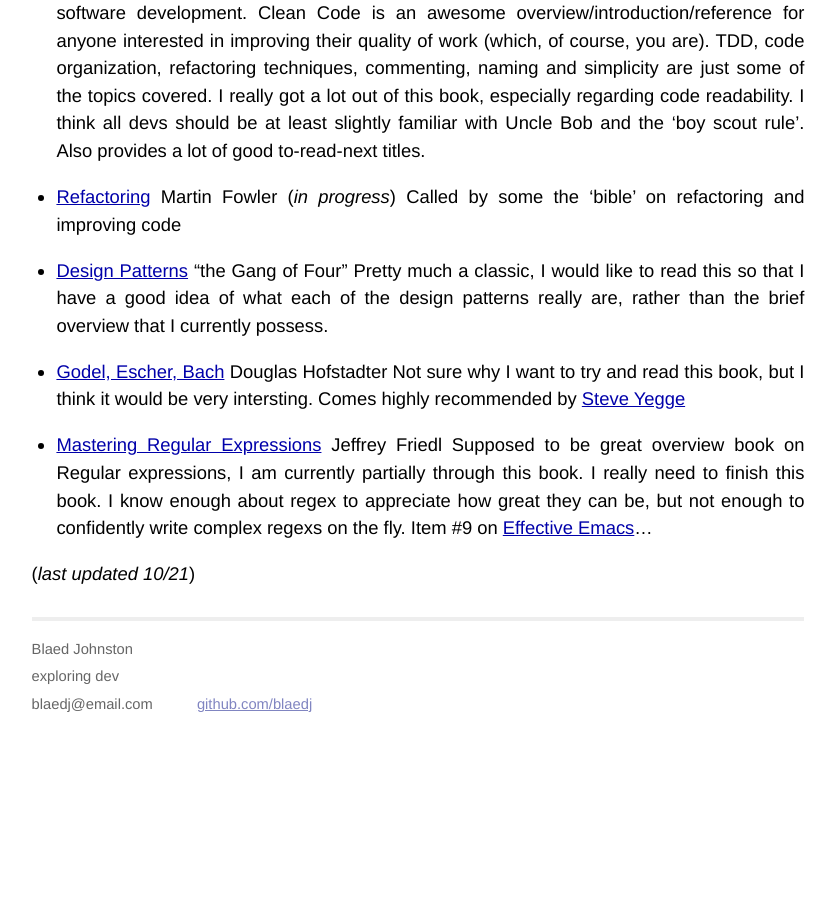
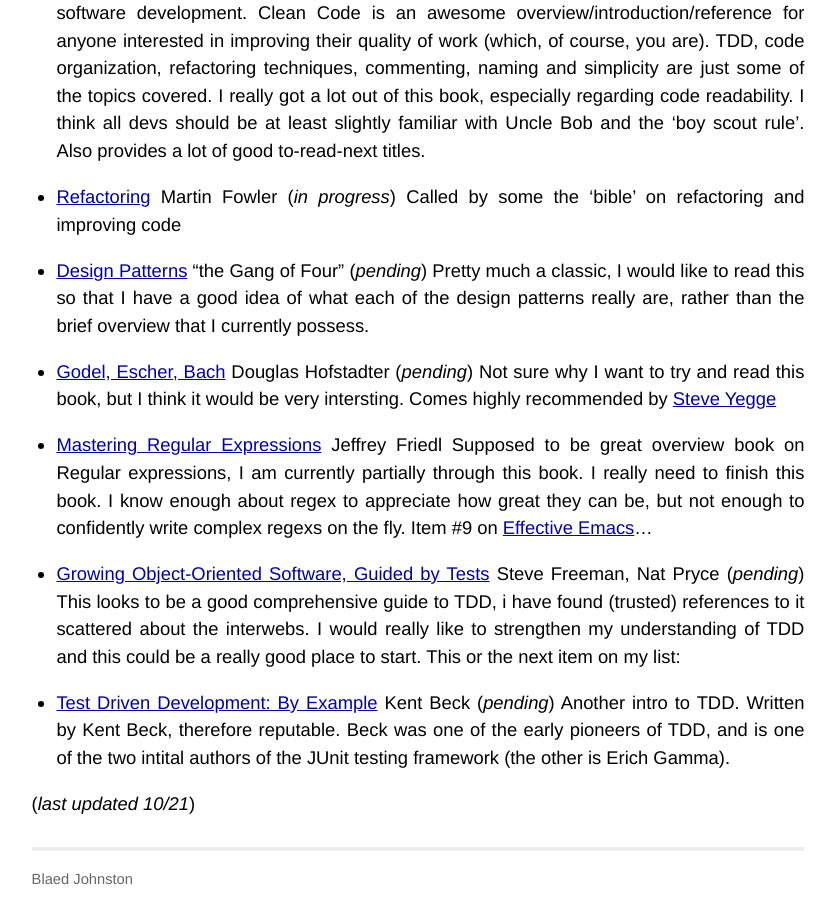
Before and after one commit to blaedj/blaedj.github.io, a Jekyll site: the page built from _posts/2013-06-03-reading-list.markdown, in a window 1280 px wide and 900 px high, scrolled down 1491 px. Shown: the whole window, without its empty margins (222-1058 px from the left). Built offline with Jekyll 4.4.1, drawn with Linux system fonts in a browser that asks for light colours; before the commit the page ends 2224 px from its top, so only the background shows below that.

Commit message:
updates to reading list

```diff
--- a/_posts/2013-06-03-reading-list.markdown
+++ b/_posts/2013-06-03-reading-list.markdown
@@ -24,14 +24,19 @@
 * [Refactoring](http://www.amazon.com/Refactoring-Improving-Design-Existing-Code/dp/0201485672) Martin Fowler (*in progress*)
     Called by some the 'bible' on refactoring and improving code
 
-* [Design Patterns](http://www.amazon.com/Design-Patterns-Elements-Reusable-Object-Oriented/dp/0201633612) "the Gang of Four"
+* [Design Patterns](http://www.amazon.com/Design-Patterns-Elements-Reusable-Object-Oriented/dp/0201633612) "the Gang of Four" (*pending*)
     Pretty much a classic, I would like to read this so that I have a good idea of what each of the design patterns really are, rather than the brief overview that I currently possess.
 
-* [Godel, Escher, Bach](http://www.amazon.com/G%C3%B6del-Escher-Bach-Eternal-Golden/dp/0465026567) Douglas Hofstadter
+* [Godel, Escher, Bach](http://www.amazon.com/G%C3%B6del-Escher-Bach-Eternal-Golden/dp/0465026567) Douglas Hofstadter (*pending*)
     Not sure why I want to try and read this book, but I think it would be very intersting. Comes highly recommended by [Steve Yegge](https://sites.google.com/site/steveyegge2/godel-escher-blog)
 
 * [Mastering Regular Expressions](http://www.amazon.com/Mastering-Regular-Expressions-Jeffrey-Friedl/dp/0596528124) Jeffrey Friedl
     Supposed to be great overview book on Regular expressions, I am currently partially through this book. I really need to finish this book. I know enough about regex to appreciate how great they can be, but not enough to confidently write complex regexs on the fly. Item #9 on [Effective Emacs](https://sites.google.com/site/steveyegge2/effective-emacs)...
 
+* [Growing Object-Oriented Software, Guided by Tests](http://www.amazon.com/Growing-Object-Oriented-Software-Guided-Tests/dp/0321503627/) Steve Freeman, Nat Pryce (*pending*)
+This looks to be a good comprehensive guide to TDD, i have found (trusted) references to it scattered about the interwebs. I would really like to strengthen my understanding of TDD and this could be a really good place to start. This or the next item on my list:
+
+* [Test Driven Development: By Example](http://www.amazon.com/Test-Driven-Development-By-Example/dp/0321146530/) Kent Beck (*pending*)
+  Another intro to TDD. Written by Kent Beck, therefore reputable. Beck was one of the early pioneers of TDD, and is one of the two intital authors of the JUnit testing framework (the other is Erich Gamma).
 
 (*last updated 10/21*)
```
